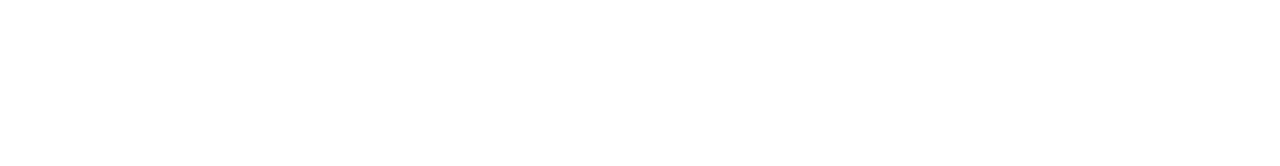
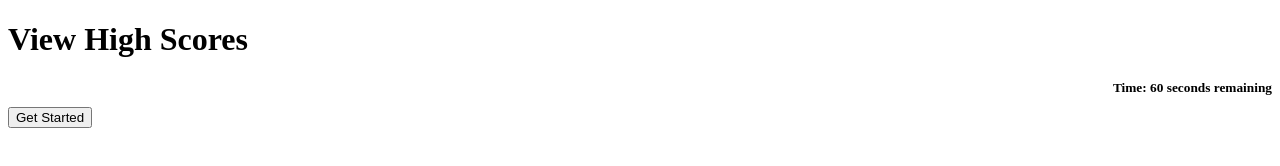
Before and after one commit to Styrlingjohn/Code-Quiz-Challenge, a plain HTML site: page index.html in a window 1280 px wide. Drawn offline with Linux system fonts and the light colour scheme.

Commit message:
added JavaScript to form a button and appended the countdown to it to start the timer.

```diff
--- a/assets/script.js
+++ b/assets/script.js
@@ -1 +1,27 @@
 // First javascript add
+var timerEl = document.getElementById('timer');
+
+function countdown() {
+    var timeLeft = 60;
+
+    // Use the `setInterval()` method to call a function to be executed every 1000 milliseconds
+    var timeInterval = setInterval(function () {
+      // As long as the `timeLeft` is greater than 1
+      if (timeLeft > 1) {
+        // Set the `textContent` of `timerEl` to show the remaining seconds
+        timerEl.textContent = timeLeft + ' seconds remaining';
+        // Decrement `timeLeft` by 1
+        timeLeft--;
+      } else if (timeLeft === 1) {
+        // When `timeLeft` is equal to 1, rename to 'second' instead of 'seconds'
+        timerEl.textContent = timeLeft + ' second remaining';
+        timeLeft--;
+      } else {
+        // Once `timeLeft` gets to 0, set `timerEl` to an empty string
+        timerEl.textContent = '0';
+        // Use `clearInterval()` to stop the timer
+        timerEl.textContent = 'Times Up';
+      }
+    }, 1000);
+    getStarted.appendChild('countdown');
+}
--- a/index.html
+++ b/index.html
@@ -5,8 +5,25 @@
     <meta http-equiv="X-UA-Compatible" content="IE=edge">
     <meta name="viewport" content="width=device-width, initial-scale=1.0">
     <title>Document</title>
+    <script>
+        //created the button
+        function getStarted() {
+        var buttonEl = document.getElementById('.button');
+        var button = document.createElement('BUTTON');
+        buttonEl.appendChild(button); ;
+        }
+    </script>
 </head>
+<header>
+
+    <h1 style="text-align:left"> View High Scores</h1>
+    <h2 style="font-size: smaller; text-align: right;"; >Time: <span id=timer>60 seconds remaining</span></h2>
+</header>
 <body>
+    <div class="questions">
+        <button onclick="countdown()";> Get Started </button>
+    </div>
+    <script src="./assets/script.js"></script>
 
 </body>
 </html>
```
Also changed, not shown: assets/style.css (line endings or trailing spaces).
